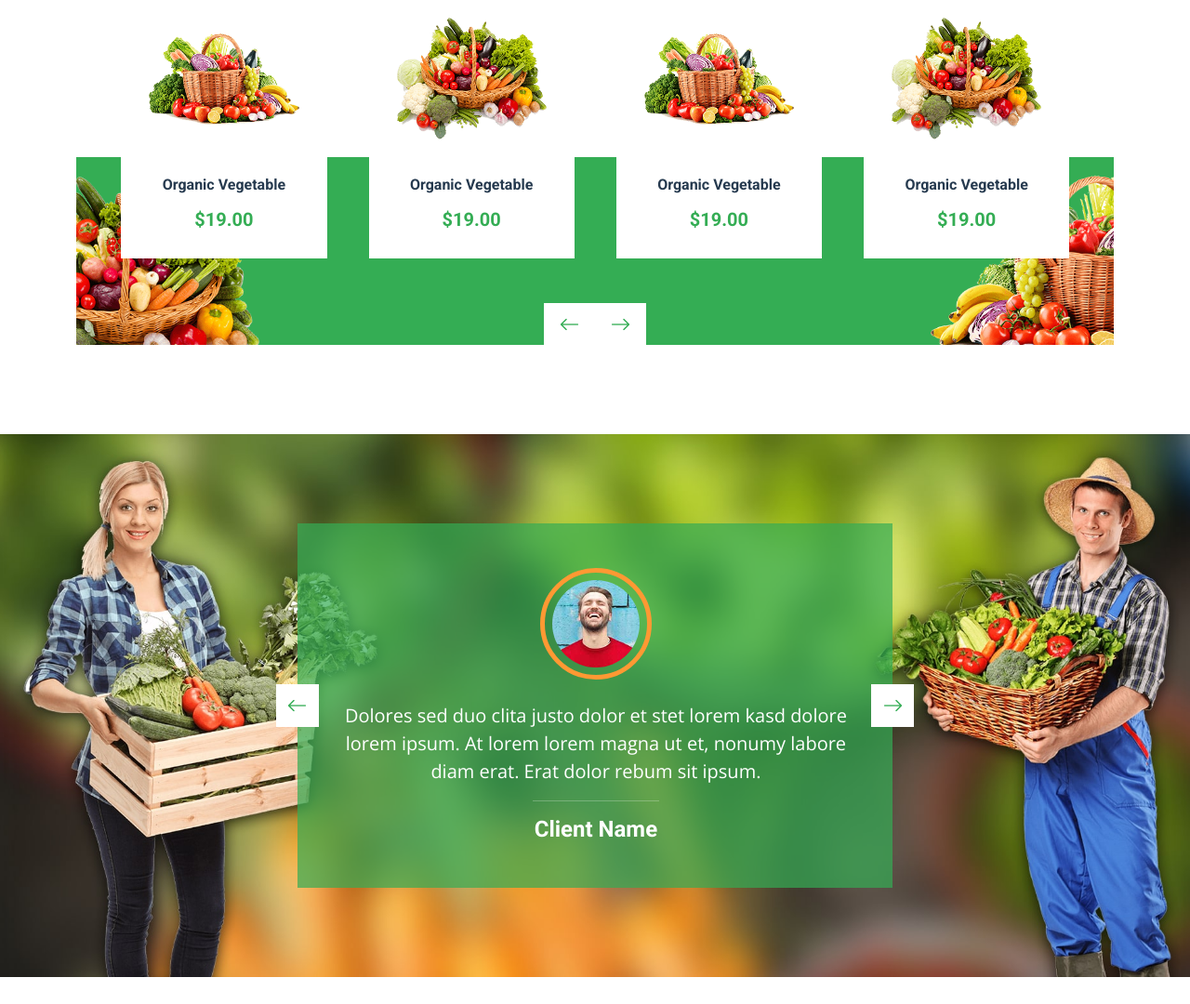
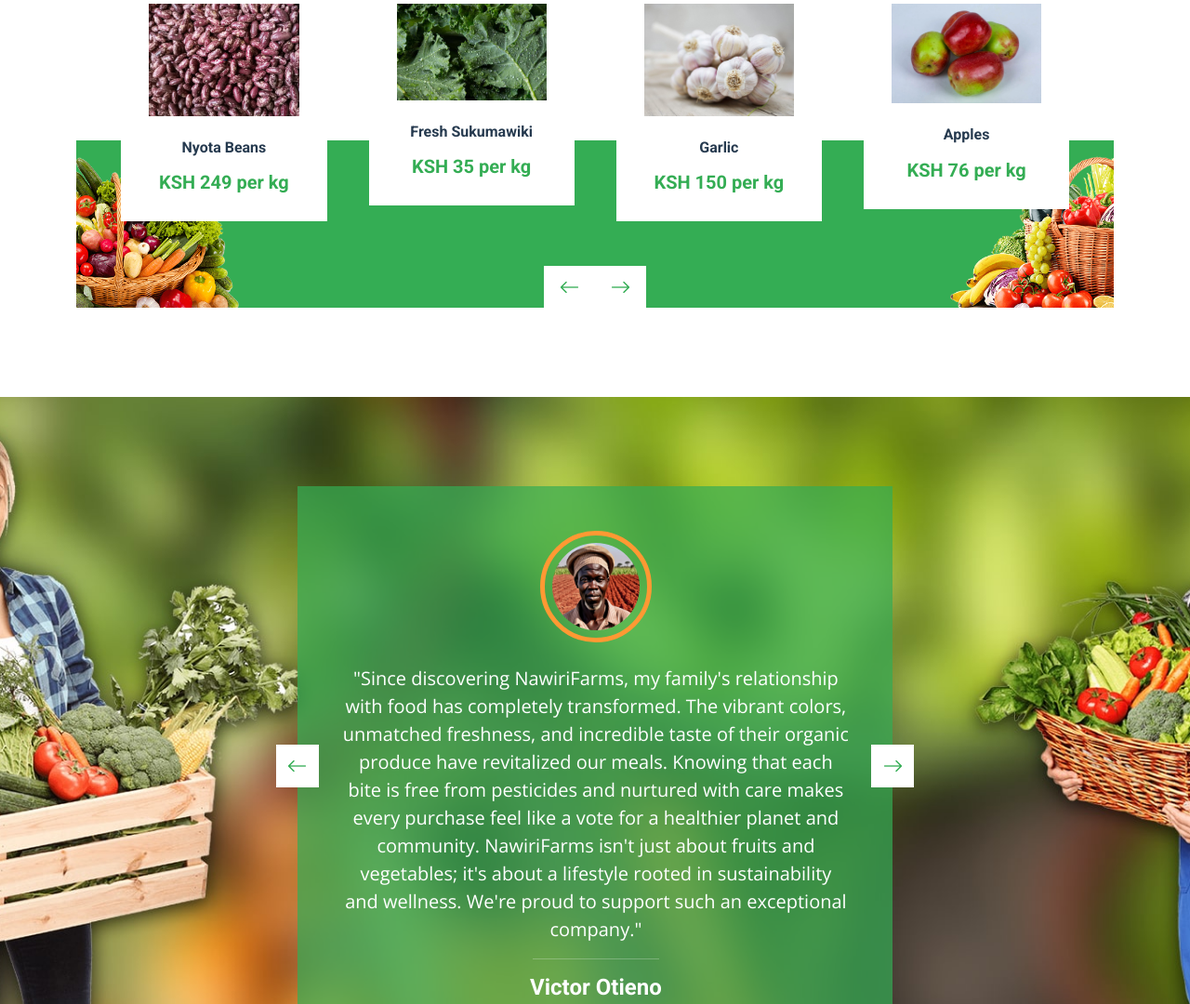
Before and after one commit to byron00123/NawiriFarms, a plain HTML site: page index.html in a window 1280 px wide. Shown: the part 5654-6734 px from the top of the page at 93% size. Drawn offline with nearby package versions, Linux system fonts and the light colour scheme.

Commit message:
:lipstick:update ui

```diff
--- a/index.html
+++ b/index.html
@@ -352,7 +352,7 @@
                             <i class="fa fa-phone-alt fs-4 text-white"></i>
                         </div>
                         <h4 class="text-white">24/7 Support</h4>
-                        <p class="mb-0">Labore justo vero ipsum sit clita erat lorem magna clita</p>
+                        <p class="mb-0">Count on us anytime, day or night, with our 24/7 support. Our dedicated team is here to help, ensuring you receive prompt assistance and peace of mind whenever you need it. At NawiriFarms, customer satisfaction is our top priority.</p>
                     </div>
                 </div>
             </div>
@@ -371,9 +371,9 @@
             <div class="owl-carousel product-carousel px-5">
                 <div class="pb-5">
                     <div class="product-item position-relative bg-white d-flex flex-column text-center">
-                        <img class="img-fluid mb-4" src="img/product-1.png" alt="">
-                        <h6 class="mb-3">Organic Vegetable</h6>
-                        <h5 class="text-primary mb-0">$19.00</h5>
+                        <img class="img-fluid mb-4" src="img/onion_600x.png" alt="">
+                        <h6 class="mb-3">Onions</h6>
+                        <h5 class="text-primary mb-0">KSH 100 per kg</h5>
                         <div class="btn-action d-flex justify-content-center">
                             <a class="btn bg-primary py-2 px-3" href=""><i class="bi bi-cart text-white"></i></a>
                             <a class="btn bg-secondary py-2 px-3" href=""><i class="bi bi-eye text-white"></i></a>
@@ -382,9 +382,9 @@
                 </div>
                 <div class="pb-5">
                     <div class="product-item position-relative bg-white d-flex flex-column text-center">
-                        <img class="img-fluid mb-4" src="img/product-2.png" alt="">
-                        <h6 class="mb-3">Organic Vegetable</h6>
-                        <h5 class="text-primary mb-0">$19.00</h5>
+                        <img class="img-fluid mb-4" src="img/nyota.jpg" alt="">
+                        <h6 class="mb-3">Nyota Beans</h6>
+                        <h5 class="text-primary mb-0">KSH 249 per kg</h5>
                         <div class="btn-action d-flex justify-content-center">
                             <a class="btn bg-primary py-2 px-3" href=""><i class="bi bi-cart text-white"></i></a>
                             <a class="btn bg-secondary py-2 px-3" href=""><i class="bi bi-eye text-white"></i></a>
@@ -393,9 +393,9 @@
                 </div>
                 <div class="pb-5">
                     <div class="product-item position-relative bg-white d-flex flex-column text-center">
-                        <img class="img-fluid mb-4" src="img/product-1.png" alt="">
-                        <h6 class="mb-3">Organic Vegetable</h6>
-                        <h5 class="text-primary mb-0">$19.00</h5>
+                        <img class="img-fluid mb-4" src="img/sukuma.jpg" alt="">
+                        <h6 class="mb-3">Fresh Sukumawiki</h6>
+                        <h5 class="text-primary mb-0">KSH 35 per kg</h5>
                         <div class="btn-action d-flex justify-content-center">
                             <a class="btn bg-primary py-2 px-3" href=""><i class="bi bi-cart text-white"></i></a>
                             <a class="btn bg-secondary py-2 px-3" href=""><i class="bi bi-eye text-white"></i></a>
@@ -404,9 +404,9 @@
                 </div>
                 <div class="pb-5">
                     <div class="product-item position-relative bg-white d-flex flex-column text-center">
-                        <img class="img-fluid mb-4" src="img/product-2.png" alt="">
-                        <h6 class="mb-3">Organic Vegetable</h6>
-                        <h5 class="text-primary mb-0">$19.00</h5>
+                        <img class="img-fluid mb-4" src="img/garlic.jpg" alt="">
+                        <h6 class="mb-3">Garlic</h6>
+                        <h5 class="text-primary mb-0">KSH 150 per kg</h5>
                         <div class="btn-action d-flex justify-content-center">
                             <a class="btn bg-primary py-2 px-3" href=""><i class="bi bi-cart text-white"></i></a>
                             <a class="btn bg-secondary py-2 px-3" href=""><i class="bi bi-eye text-white"></i></a>
@@ -415,9 +415,9 @@
                 </div>
                 <div class="pb-5">
                     <div class="product-item position-relative bg-white d-flex flex-column text-center">
-                        <img class="img-fluid mb-4" src="img/product-1.png" alt="">
-                        <h6 class="mb-3">Organic Vegetable</h6>
-                        <h5 class="text-primary mb-0">$19.00</h5>
+                        <img class="img-fluid mb-4" src="img/wambugus.webp" alt="">
+                        <h6 class="mb-3">Apples</h6>
+                        <h5 class="text-primary mb-0">KSH 76 per kg</h5>
                         <div class="btn-action d-flex justify-content-center">
                             <a class="btn bg-primary py-2 px-3" href=""><i class="bi bi-cart text-white"></i></a>
                             <a class="btn bg-secondary py-2 px-3" href=""><i class="bi bi-eye text-white"></i></a>
@@ -437,16 +437,16 @@
                 <div class="col-lg-7">
                     <div class="owl-carousel testimonial-carousel p-5">
                         <div class="testimonial-item text-center text-white">
-                            <img class="img-fluid mx-auto p-2 border border-5 border-secondary rounded-circle mb-4" src="img/testimonial-2.jpg" alt="">
-                            <p class="fs-5">Dolores sed duo clita justo dolor et stet lorem kasd dolore lorem ipsum. At lorem lorem magna ut et, nonumy labore diam erat. Erat dolor rebum sit ipsum.</p>
+                            <img class="img-fluid mx-auto p-2 border border-5 border-secondary rounded-circle mb-4" src="img/femalefarmer.jpeg" alt="">
+                            <p class="fs-5">"I've been consistently blown away by the quality of organic produce from NawiriFarms. Each bite is bursting with flavor, reminding me of the true essence of fresh, wholesome food. Not only does it taste amazing, but knowing it's grown sustainably without harmful chemicals gives me peace of mind. NawiriFarms has truly set the bar high for organic farming, and I'm grateful to be able to enjoy their delicious offerings."</p>
                             <hr class="mx-auto w-25">
-                            <h4 class="text-white mb-0">Client Name</h4>
+                            <h4 class="text-white mb-0">Patricia Kanini</h4>
                         </div>
                         <div class="testimonial-item text-center text-white">
-                            <img class="img-fluid mx-auto p-2 border border-5 border-secondary rounded-circle mb-4" src="img/testimonial-2.jpg" alt="">
-                            <p class="fs-5">Dolores sed duo clita justo dolor et stet lorem kasd dolore lorem ipsum. At lorem lorem magna ut et, nonumy labore diam erat. Erat dolor rebum sit ipsum.</p>
+                            <img class="img-fluid mx-auto p-2 border border-5 border-secondary rounded-circle mb-4" src="img/malefarmer.jpeg" alt="">
+                            <p class="fs-5">"Since discovering NawiriFarms, my family's relationship with food has completely transformed. The vibrant colors, unmatched freshness, and incredible taste of their organic produce have revitalized our meals. Knowing that each bite is free from pesticides and nurtured with care makes every purchase feel like a vote for a healthier planet and community. NawiriFarms isn't just about fruits and vegetables; it's about a lifestyle rooted in sustainability and wellness. We're proud to support such an exceptional company."</p>
                             <hr class="mx-auto w-25">
-                            <h4 class="text-white mb-0">Client Name</h4>
+                            <h4 class="text-white mb-0">Victor Otieno</h4>
                         </div>
                     </div>
                 </div>
@@ -643,7 +643,7 @@
     </div>
     <div class="container-fluid bg-dark text-white py-4">
         <div class="container text-center">
-            <p class="mb-0">&copy; <a class="text-secondary fw-bold" href="https://nawirifarms.com/">nawirifarms.com</a>. All Rights Reserved. Designed by <a class="text-secondary fw-bold" href="https://byronportfolio.netlify.app/">Byron Omondi</a></p>
+            <p class="mb-0">&copy; <a class="text-secondary fw-bold" href="https://nawirifarms.com/">nawirifarms.com</a> . All Rights Reserved. <a class="text-secondary fw-bold" href="https://byronportfolio.netlify.app/"></a></p>
         </div>
     </div>
     <!-- Footer End -->
```
Also changed, not shown: blog.html (+1 -1 lines), contact.html (+1 -1 lines), detail.html (+2 -2 lines), feature.html (+1 -1 lines), img/femalefarmer.jpeg (added), img/garlic.jpg (added), img/malefarmer.jpeg (added), img/nyota.jpg (added), img/onion_600x.png (added), img/sukuma.jpg (added), img/wambugus.webp (added).
